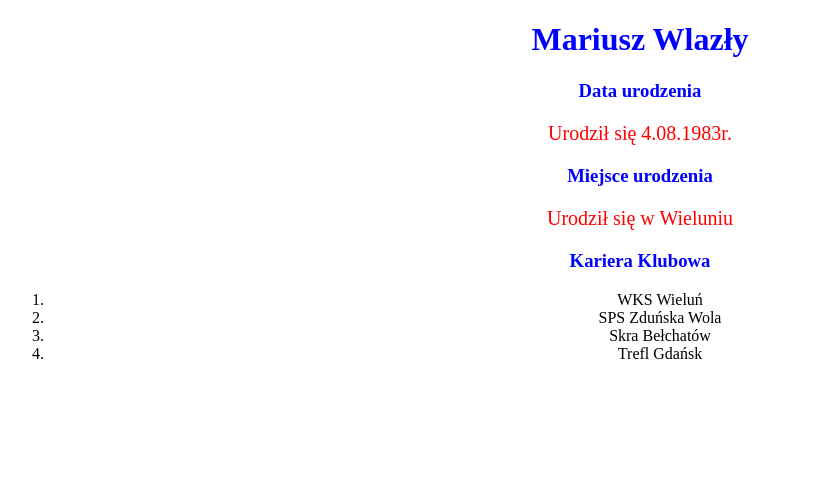
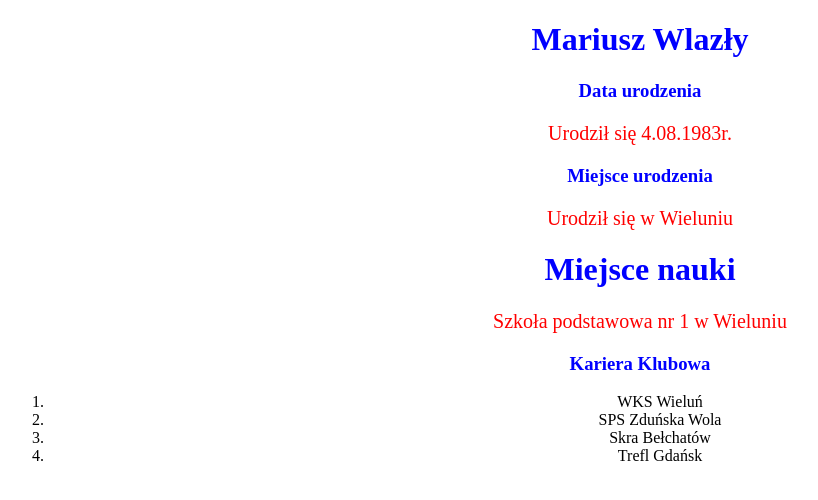
Before and after one commit to dygus4/Project5, a plain HTML site: page index.html in a window 1280 px wide. Shown: the whole page, without its empty margins (0-818 px from the left). Drawn offline with Linux system fonts and the light colour scheme.

Commit message:
Add container

```diff
--- a/index.html
+++ b/index.html
@@ -14,6 +14,12 @@
         <h3>Miejsce urodzenia</h3>
         <p>Urodził się w Wieluniu</p>
 
+        <div class="container">
+
+            <h1>Miejsce nauki</h1>
+            <P>Szkoła podstawowa nr 1 w Wieluniu</P>
+
+            </div>
 
         <h3>Kariera Klubowa</h3>
         <ol>
```
